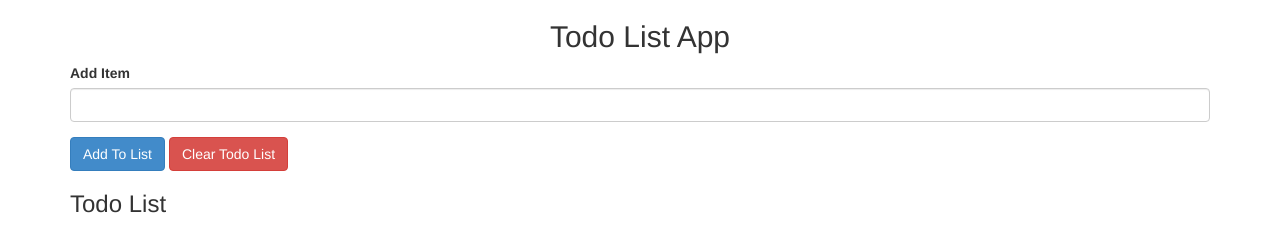
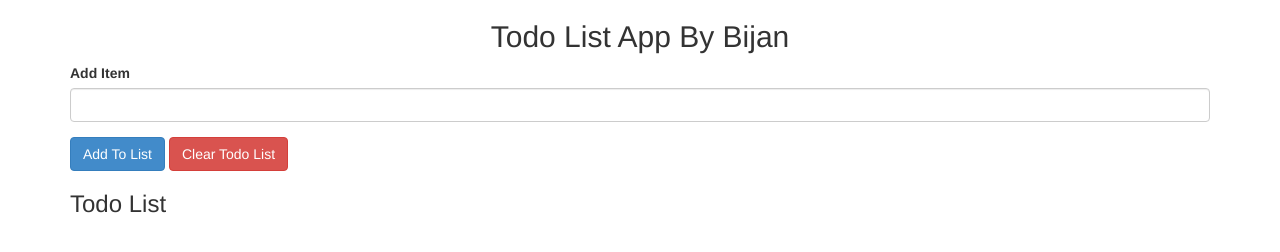
Before and after one commit to saberibijan28/bijan-test, a plain HTML site: page index.html in a window 1280 px wide. Drawn offline with Linux system fonts and the light colour scheme.

Commit message:
correct h2 Title

```diff
--- a/index.html
+++ b/index.html
@@ -16,7 +16,7 @@
   </head>
   <body>
     <div class="container">
-      <h2 class="text-center">Todo List App</h2>
+      <h2 class="text-center">Todo List App By Bijan</h2>
 
       <div class="form-group">
         <label for="itemInput">Add Item</label>
```
